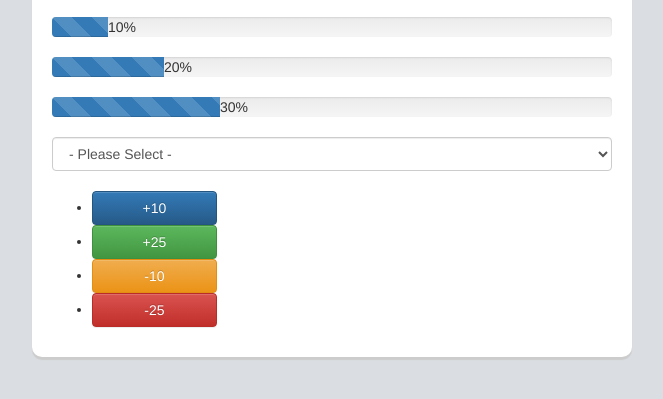
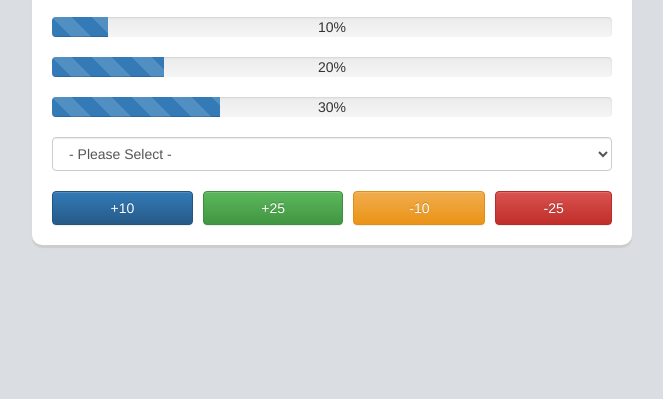
Before and after one commit to vinoth1506/progressbar-with-controls-in-ractivejs, a plain HTML site: page index.html in a window 1280 px wide. Shown: the part 77-476 px from the top of the page, without its empty margins (308-971 px from the left). Drawn offline with Linux system fonts and the light colour scheme.

Commit message:
project.css
centre align the progressbar text

```diff
--- a/css/project.css
+++ b/css/project.css
@@ -30,10 +30,32 @@
 }
 .btnGroup{
 	width:100%;
-	float:left;
 	clear:both;
+	display:table;
 }
-.btnGroup .btn{
-	width:24%;
+.btnGroup ul{
+	width:100%;
+	display:table-row;
+}
+.btnGroup ul li{
+	display:table-cell;
+	padding-right:10px;
+}
+.btnGroup ul li:last-child{
+	display:table-cell;
+	padding-right:0px;
+}
+.btnGroup ul li .btn{
+	width:100%;
 }
 .error p {font-size:11px; color:#cc2424; margin:0px;}
+.progress{
+	position:relative;
+}
+.progress span{
+	width:100%;
+	text-align:center;
+	position:absolute;
+	left:0px;
+	top:0px;
+}
```
